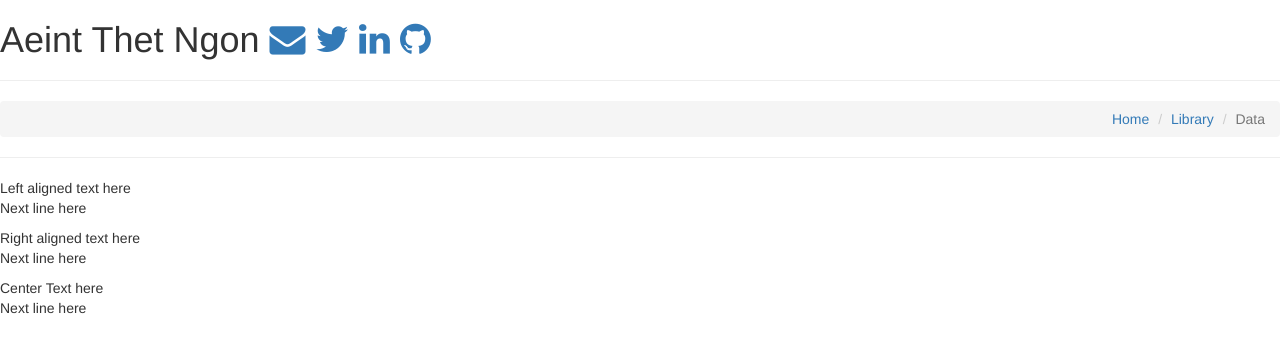
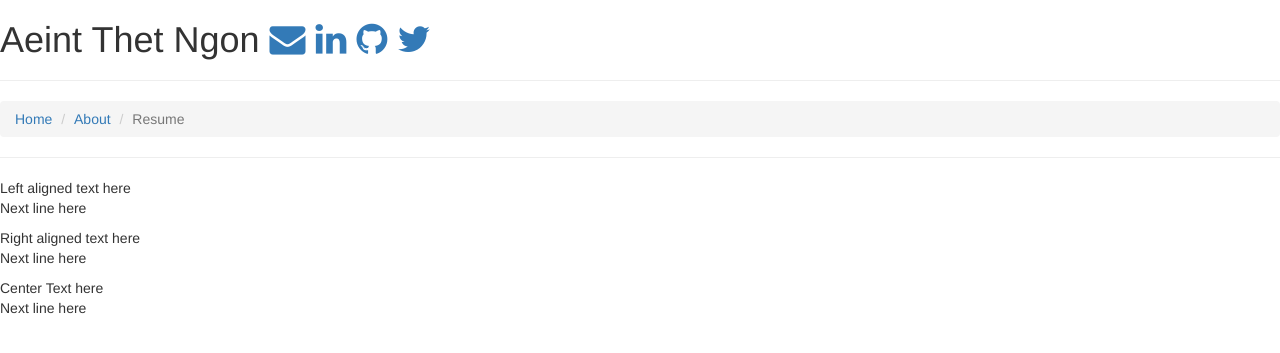
Before and after one commit to aeintngon/old-webpage, a Jekyll site: the page built from index.md, in a window 1280 px wide. Shown: the top 353 px of the page. Built offline with Jekyll 4.4.1, drawn with Linux system fonts in a browser that asks for light colours; nearby versions of some CDN libraries; our own code applies the rules of GitHub Pages for plain Markdown files.

Commit message:
Update default.html

```diff
--- a/_layouts/default.html
+++ b/_layouts/default.html
@@ -53,16 +53,16 @@ article {
 
 <h1>Aeint Thet Ngon
   <a href="mailto:aeintngon@gmail.com" target="_blank"><i class="fa fa-envelope" aria-hidden="true"></i></a>
-  <a href="https://twitter.com/aeintthetngon" target="_blank"><i class="fa fa-twitter" aria-hidden="true"></i></a>
   <a href="https://www.linkedin.com/in/Aeintngon/" target="_blank"><i class="fa fa-linkedin" aria-hidden="true"></i></a>
   <a href="https://github.com/aeintngon" target="_blank"><i class="fa fa-github" aria-hidden="true"></i></a>
+  <a href="https://twitter.com/aeintthetngon" target="_blank"><i class="fa fa-twitter" aria-hidden="true"></i></a>
   </h1>
 
 <hr id='top-line'>
-<ul class="breadcrumb" align="right">
+<ul class="breadcrumb">
   <li><a href="#">Home</a></li>
-  <li><a href="#">Library</a></li>
-  <li class="active">Data</li>
+  <li><a href="#">About</a></li>
+  <li class="active">Resume</li>
 </ul>
 
 <hr id='bottom-line'>
```
